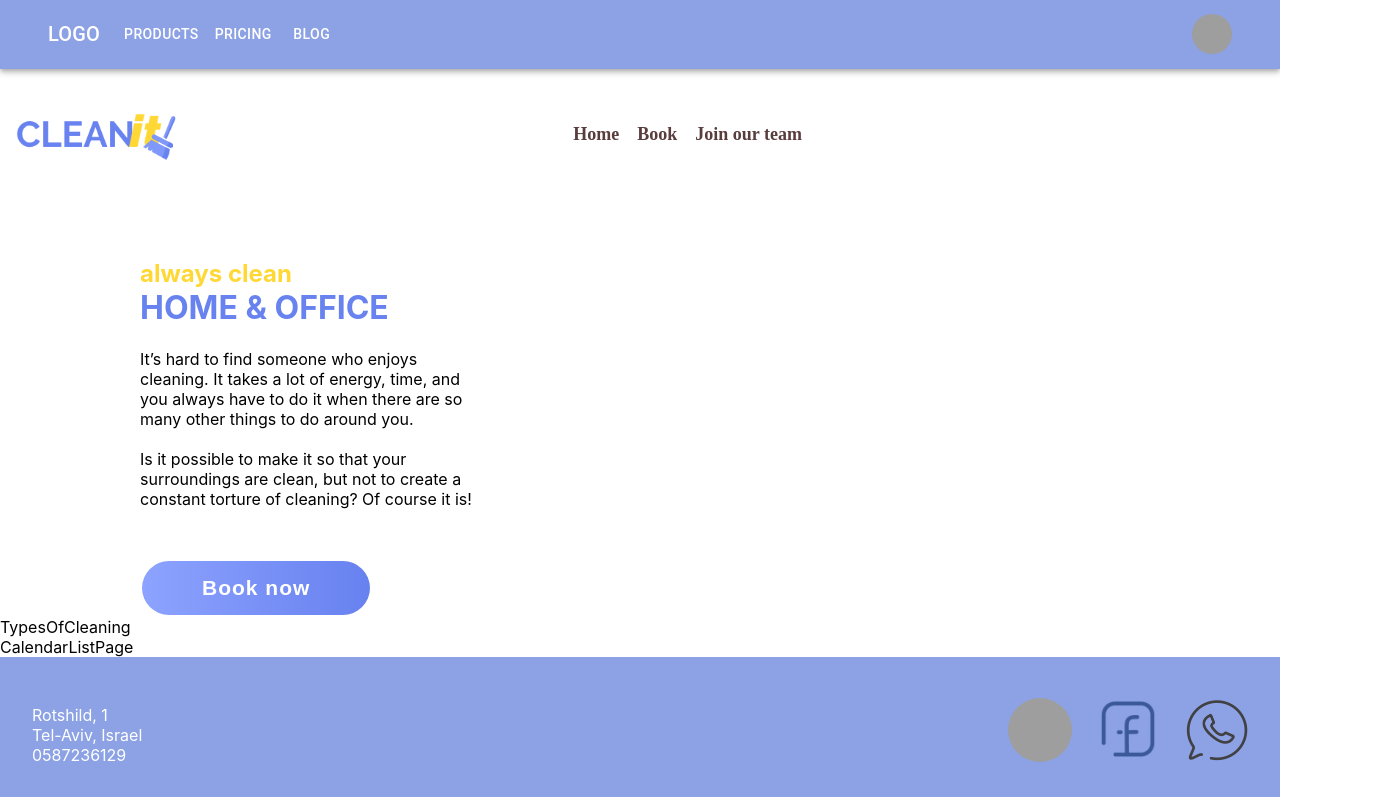
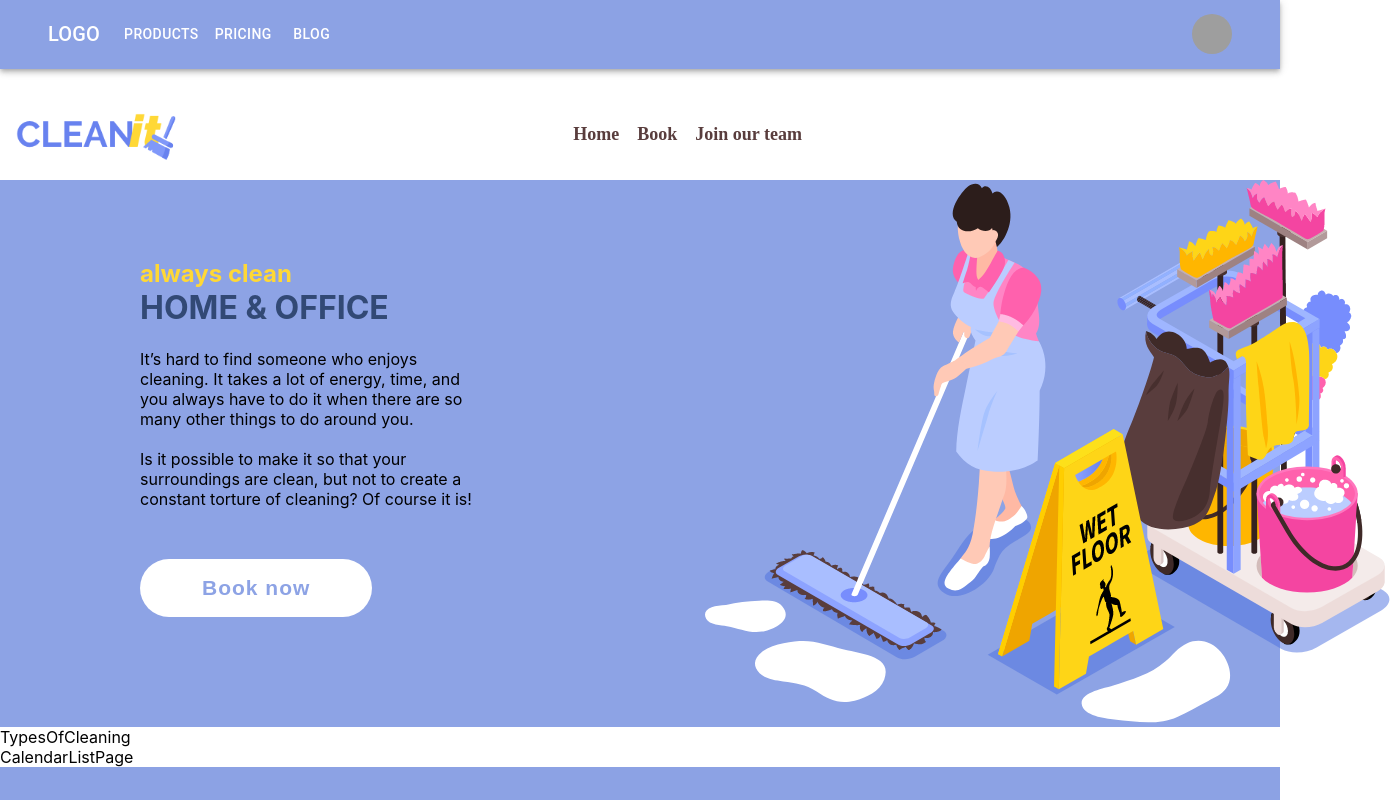
Before and after one commit to vasilkovdarii/Cleaning_Podolski_Vasilkova, a React (Create React App) app: page / in a window 1280 px wide. Shown: the top 800 px of the page, 1390 px wide, since content can reach past the window. Built offline with nearby package versions, Linux system fonts and the light colour scheme; grey boxes are pictures that could not be loaded.

Commit message:
adding image and styles to the main page

```diff
--- a/src/componentStyles/MainPage.css
+++ b/src/componentStyles/MainPage.css
@@ -1,5 +1,8 @@
 .main-page{
-
+    display: grid;
+    grid-template-columns: repeat(12, 1fr);
+    position: relative;
+    background-color: #8da3e5;
 }
 
 .text{
@@ -7,6 +10,7 @@
     padding-top: 60px;
     margin-left: 140px;
 }
+
 h1{
     margin-top: -20px;
 }
@@ -15,8 +19,8 @@ h1{
     padding: 15px 60px;
     border-radius: 30px;
     border: 2px solid transparent;
-    background: transparent linear-gradient(90deg, #8DA3FF 0%, #6781EF 100%) 0% 0% no-repeat padding-box;
-    color: #FFFFFF;
+    background: #FFFFFF;
+    color: #8da3e5;
     font-weight: bold;
     font-size: 21px;
     letter-spacing: 1px;
@@ -24,9 +28,7 @@ h1{
     cursor: pointer;
 }
 
-/* .woman{
-    width: 100%;
-    height: calc(100vh - 120px);
-    background-position: top 50px right 100px;
-    background-repeat: no-repeat;
-} */
+.woman{
+    grid-column: 5 / span 2;
+    grid-row: 1;
+}
--- a/src/components/MainContent/MainPage.jsx
+++ b/src/components/MainContent/MainPage.jsx
@@ -1,14 +1,13 @@
 import React from "react";
 import "../../componentStyles/MainPage.css";
 import Woman from "..//..//img/Group_239.png";
-import Background from "..//..//img/background.png";
 
 function MainPage() {
   return (
     <div className="main-page">
       <div className="text">
       <h2 style={{color:"#FFD836"}}>always clean</h2>
-      <h1 style={{color:"#6882EF"}}>HOME & OFFICE</h1>
+      <h1 style={{color:"#324975"}}>HOME & OFFICE</h1>
       <span style={{margin_top: "40px"}}>
         It’s hard to find someone who enjoys cleaning. It takes a lot of energy,
         time, and you always have to do it when there are so many other things
@@ -21,8 +20,9 @@ function MainPage() {
       <br />
       <button type="button" className="btn-book">Book now</button>
       </div>
-      {/* <img className="background" src={Background} alt="background" />
-      <img className="woman" src={Woman} alt="woman"/> */}
+      <div className="woman">
+      <img src={Woman} alt="background"/>
+      </div>
     </div>
   );
 }
```
